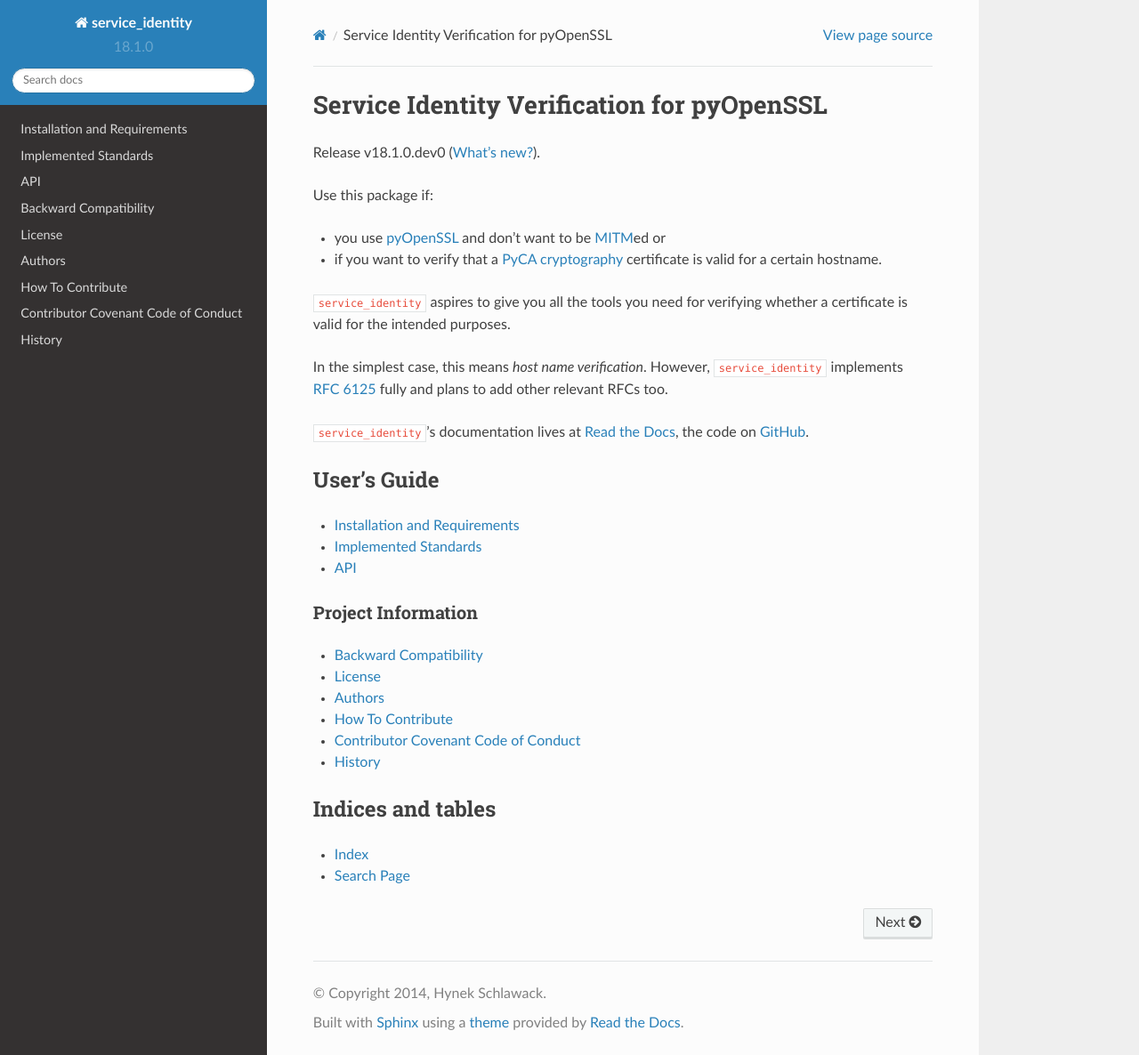
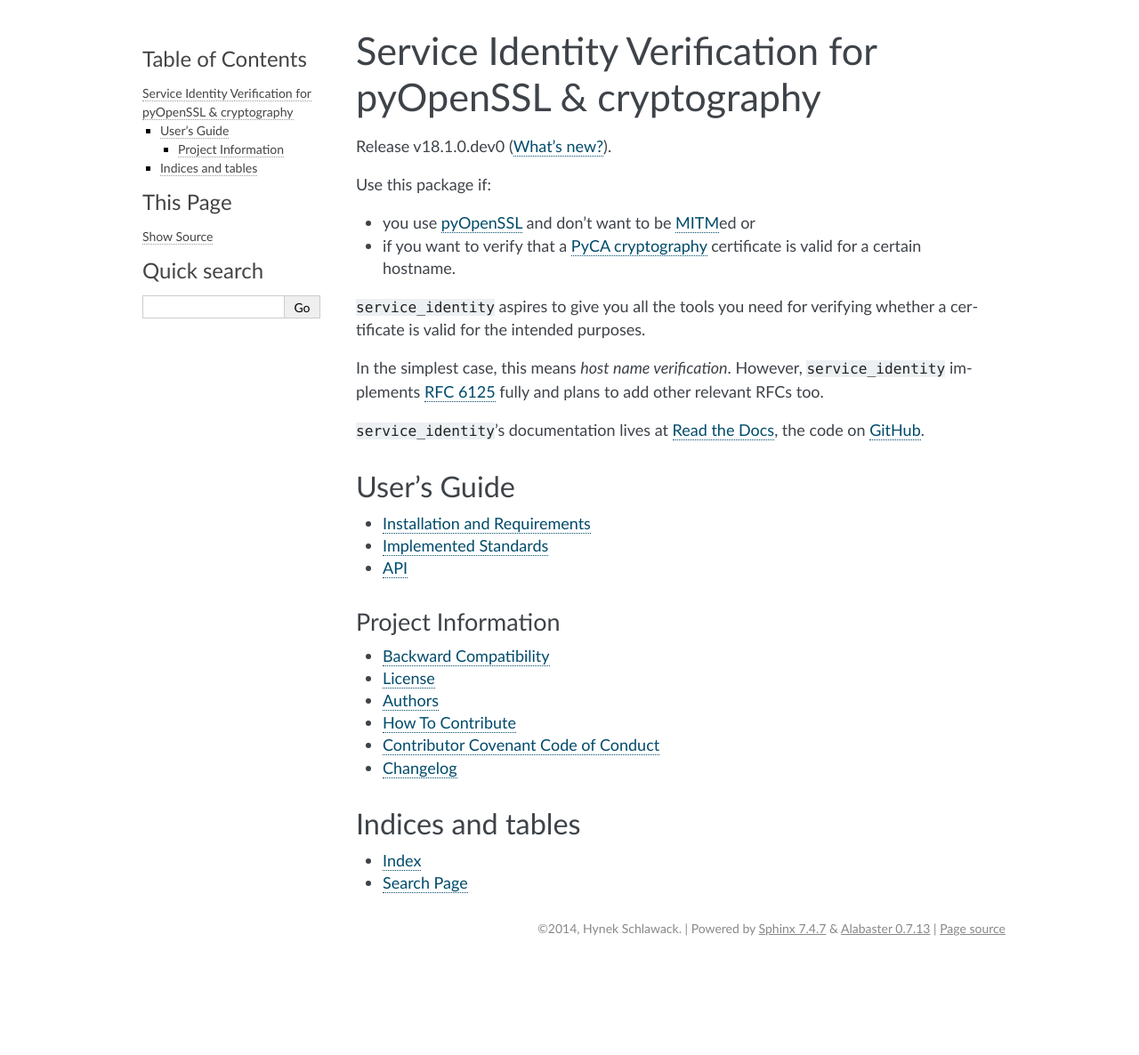
Before and after one commit to pyca/service-identity, a Sphinx documentation site: the page built from docs/index.rst, in a window 1280 px wide and 1186 px high. Shown: the whole window at 89% size. Built offline with Sphinx 7.4.7, drawn with Linux system fonts in a browser that asks for light colours.

Commit message:
Polish up docs

```diff
--- a/CHANGELOG.rst
+++ b/CHANGELOG.rst
@@ -1,13 +1,13 @@
 .. :changelog:
 
-History
-=======
+Changelog
+=========
 
-Versions are year-based with a strict backwards-compatibility policy.
+Versions follow `CalVer <http://calver.org>`_ with a strict backwards compatibility policy.
 The third digit is only for regressions.
 
 
-17.1.0 (UNRELEASED)
+18.1.0 (UNRELEASED)
 -------------------
 
 
--- a/docs/conf.py
+++ b/docs/conf.py
@@ -16,11 +16,6 @@ import codecs
 import datetime
 import os
 import re
-
-try:
-    import sphinx_rtd_theme
-except ImportError:
-    sphinx_rtd_theme = None
 
 
 def read(*parts):
@@ -134,11 +129,13 @@ pygments_style = 'sphinx'
 # The theme to use for HTML and HTML Help pages.  See the documentation for
 # a list of builtin themes.
 
-if sphinx_rtd_theme:
-    html_theme = "sphinx_rtd_theme"
-    html_theme_path = [sphinx_rtd_theme.get_html_theme_path()]
-else:
-    html_theme = "default"
+html_theme = "alabaster"
+html_theme_options = {
+    "font_family": '"Avenir Next", Calibri, "PT Sans", sans-serif',
+    "head_font_family": '"Avenir Next", Calibri, "PT Sans", sans-serif',
+    "font_size": "18px",
+    "page_width": "980px",
+}
 
 # Theme options are theme-specific and customize the look and feel of a theme
 # further.  For a list of options available for each theme, see the
--- a/docs/index.rst
+++ b/docs/index.rst
@@ -1,11 +1,12 @@
-============================================
-Service Identity Verification for pyOpenSSL
-============================================
+==========================================================
+Service Identity Verification for pyOpenSSL & cryptography
+==========================================================
 
 Release v\ |release| (:doc:`What's new? <changelog>`).
 
 .. include:: ../README.rst
    :start-after: begin
+
 
 User's Guide
 ============
@@ -29,6 +30,7 @@ Project Information
    contributing
    changelog
 
+
 Indices and tables
 ==================
 
```
